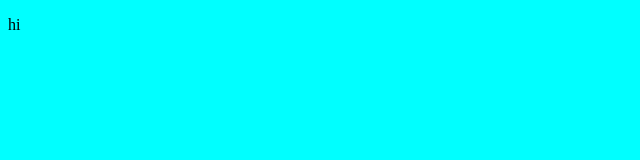
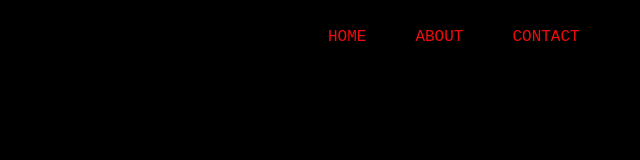
Before and after one commit to deboneil07/BMI-Calculator, a plain HTML site: page index.html in a window 1280 px wide. Shown: the whole page, without its empty margins (0-640 px from the left). Drawn offline with Linux system fonts and the light colour scheme.

Commit message:
added nav bar

```diff
--- a/index.html
+++ b/index.html
@@ -9,7 +9,17 @@
 
 </head>
 <body>
-    <p>hi</p>
+    <div style="position: static;">
+
+    <ul>
+       <li style="position: relative; left: 300px;"><a href="#home">HOME</a></li>
+       <li style="position: relative; left: 305px;"><a href="#About">ABOUT</a></li>
+       <li style="position: relative; left: 310px;"><a href="#Contact">CONTACT</a></li>
+    </ul>
+    </div>
+
+
+
 
 </body>
 </html>
--- a/style.css
+++ b/style.css
@@ -1,3 +1,32 @@
 body{
-    background-color: aqua;
+    background-color: rgb(0, 0, 0);
 }
+ul{
+    overflow: hidden;
+    list-style-type: none;
+    padding: 0;
+    margin: 0;
+
+}
+li{
+    display: inline-block;
+
+
+}
+li a{
+    color: rgb(237, 12, 12);
+    padding: 20px;
+    display: block;
+    text-align: right;
+    text-decoration: none;
+    font-family: monospace;
+    font-size: large;
+    transition-duration: 0.9s;
+}
+li a:hover{
+    background-color: black;
+    color: aqua;
+    font-style: italic;
+    font-weight: 1000;
+    font-size: xx-large;
+}
```
